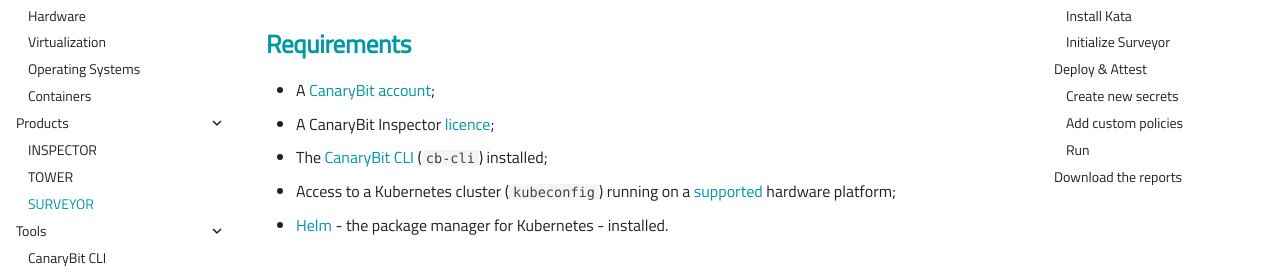
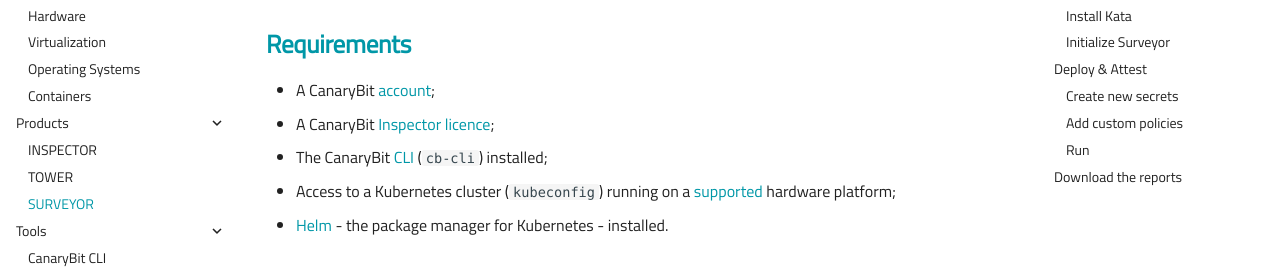
Before and after one commit to canarybit/cc-docs, an MkDocs documentation site: the page built from docs/products/surveyor.md, in a window 1280 px wide and 900 px high, scrolled down 500 px. Shown: the part 182-456 px from the top of the window. Built offline with MkDocs 1.6.1 and Material for MkDocs 9.7.7, drawn with Linux system fonts in a browser that asks for light colours.

```diff
--- a/docs/products/surveyor.md
+++ b/docs/products/surveyor.md
@@ -16,9 +16,9 @@ It guarantees confidentiality and privacy allowing end-users to select between t
 
 ## Requirements
 
-- A [CanaryBit account](https://auth.confidentialcloud.io/signup?client_id=54g4h9tpulnnkmhivgn5nipjki&response_type=code&scope=email+openid+profile&redirect_uri=https%3A%2F%2Fdocs.confidentialcloud.io%2F);
-- A CanaryBit Inspector [licence](./inspector.md#licences);
-- The [CanaryBit CLI](https://docs.confidentialcloud.io/tools/cli/) (`cb-cli`) installed;
+- A CanaryBit [account](https://auth.confidentialcloud.io/signup?client_id=54g4h9tpulnnkmhivgn5nipjki&response_type=code&scope=email+openid+profile&redirect_uri=https%3A%2F%2Fdocs.confidentialcloud.io%2F);
+- A CanaryBit [Inspector licence](./inspector.md#licences);
+- The CanaryBit [CLI](https://docs.confidentialcloud.io/tools/cli/) (`cb-cli`) installed;
 - Access to a Kubernetes cluster (`kubeconfig`) running on a [supported](../requirements.md) hardware platform;
 - [Helm](https://helm.sh) - the package manager for Kubernetes - installed.
 
```
Also changed, not shown: docs/playground.md (+2 -2 lines), docs/products/tower.md (+2 -2 lines).
